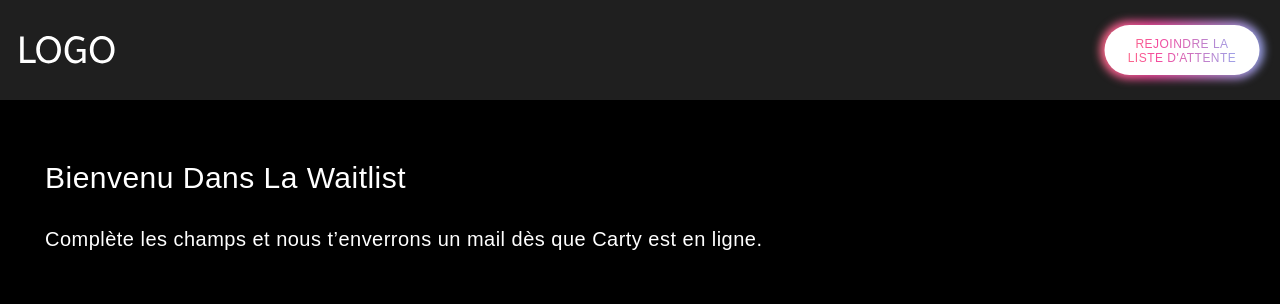
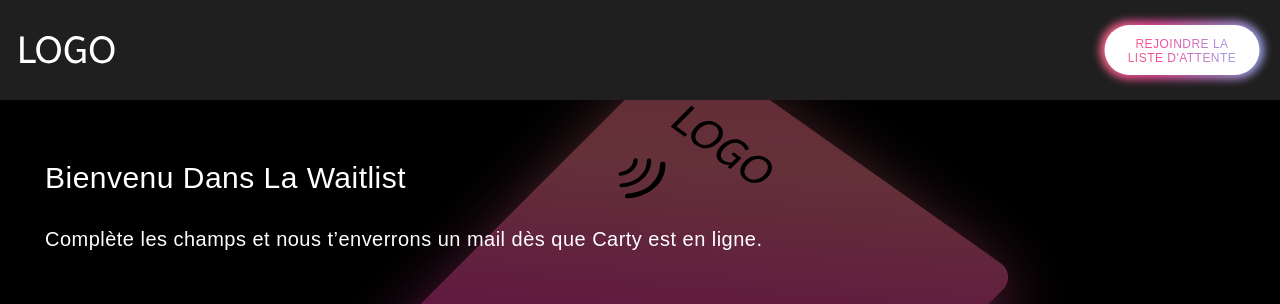
Before and after one commit to feldeh/cardly, a Next.js app: page /waitlist in a window 1280 px wide. Shown: the top 304 px of the page. Built offline with nearby package versions, Linux system fonts and the light colour scheme.

Commit message:
add bg image to Waitlist page

```diff
--- a/src/components/all/Navbar/Footer/Footer.jsx
+++ b/src/components/all/Navbar/Footer/Footer.jsx
@@ -1,4 +1,4 @@
-import GradientLink from '../../../shared/GradientLink/GradientLink';
+import GradientLink from '../../../Shared/GradientLink/GradientLink';
 
 const Footer = () => {
   return (
--- a/src/components/all/Navbar/Header/HeaderLink/HeaderLink.jsx
+++ b/src/components/all/Navbar/Header/HeaderLink/HeaderLink.jsx
@@ -3,7 +3,7 @@ import Link from 'next/link';
 const HeaderLink = () => {
   return (
     <div className="relative">
-      <Link href="/waitlist" className="">
+      <Link href="/waitlist">
         <div className="bg-white absoluteCenter left-[-78px] z-20 rounded-[50px] w-[155px] h-[50px] pt-3 px-5 text-sm font-medium uppercase text-center leading-[14px]">
           <div className="text-transparent bg-clip-text purpleGradient">
             rejoindre la liste d&apos;attente
--- a/src/components/waitlist/WaitlistForm/WaitListInput/WaitListInput.jsx
+++ b/src/components/waitlist/WaitlistForm/WaitListInput/WaitListInput.jsx
@@ -20,7 +20,7 @@ const WaitListInput = ({
   return (
     <>
       <input
-        className="placeholder:text-white placeholder:text-xl font-ABeeZeeItalic bg-black h-[39px] focus:outline-none peer"
+        className="placeholder:text-white placeholder:text-xl font-ABeeZeeItalic bg-transparent h-[39px] focus:outline-none peer"
         type={type}
         placeholder={placeholder}
         value={data}
--- a/src/components/waitlist/WaitlistForm/WaitlistForm.jsx
+++ b/src/components/waitlist/WaitlistForm/WaitlistForm.jsx
@@ -28,7 +28,7 @@ const WaitlistForm = ({ email }) => {
     });
     setTimeout(() => {
       router.push('/envoi');
-    }, 500);
+    }, 400);
   };
 
   useEffect(() => {
@@ -47,7 +47,7 @@ const WaitlistForm = ({ email }) => {
   }, [form.firstName, form.lastName, form.email]);
 
   return (
-    <div className="pt-20 pb-[40px] text-white bg-black px-[45px] overflowHiddenY">
+    <div className="pt-20 pb-[40px] text-white  px-[45px] overflow-y-hidden">
       <form method="post" onSubmit={handleSubmit}>
         <div>
           <div>
--- a/src/components/waitlist/WaitlistHeader/WaitlistHeader.jsx
+++ b/src/components/waitlist/WaitlistHeader/WaitlistHeader.jsx
@@ -1,6 +1,6 @@
 const WaitlistHeader = () => {
   return (
-    <div className="pt-[160px] bg-black text-white px-[45px]">
+    <div className="pt-[160px]  text-white px-[45px]">
       <p className="text-3xl mb-7">Bienvenu Dans La Waitlist</p>
       <p className="text-[20px]">
         Complète les champs et nous t’enverrons un mail dès que Carty est en
--- /dev/null
+++ b/src/components/waitlist/WaitlistLayout/WaitlistLayout.jsx
@@ -0,0 +1,22 @@
+import Image from 'next/image';
+import WaitlistForm from '../WaitlistForm/WaitlistForm';
+import WaitlistHeader from '../WaitlistHeader/WaitlistHeader';
+
+const WaitlistLayout = ({ email }) => {
+  return (
+    <div className="relative w-full overflow-x-hidden">
+      <Image
+        className="absolute z-[-10] bg-black w-full overflow-x-hidden"
+        src="/assets/img/cardWaitlist.svg"
+        fill
+        alt="card"
+      />
+      <div className="bg-black/60 w-full h-full absolute z-[-5]" />
+
+      <WaitlistHeader />
+      <WaitlistForm email={email} />
+    </div>
+  );
+};
+
+export default WaitlistLayout;
--- a/src/pages/waitlist/index.jsx
+++ b/src/pages/waitlist/index.jsx
@@ -1,7 +1,6 @@
 import Head from 'next/head';
-import Navbar from '../../components/all/Navbar/Navbar';
-import WaitlistForm from '../../components/waitlist/WaitlistForm/WaitlistForm';
-import WaitlistHeader from '../../components/waitlist/WaitlistHeader/WaitlistHeader';
+import Navbar from '../../components/All/Navbar/Navbar';
+import WaitlistLayout from '../../components/Waitlist/WaitlistLayout/WaitlistLayout';
 
 export const getServerSideProps = (context) => {
   return {
@@ -17,14 +16,15 @@ const Waitlist = ({ email }) => {
       <Head>
         <title>Waitlist | Cardly</title>
         <meta name="description" content="Generated by create next app" />
-        <meta name="viewport" content="width=device-width, initial-scale=1" />
+        <meta
+          name="viewport"
+          content="width=device-width, initial-scale=1 maximum-scale-1"
+        />
         <link rel="icon" href="/favicon.ico" />
       </Head>
-      <main>
+      <main className="overflow-x-hidden">
         <Navbar current="waitlist">
-          <WaitlistHeader />
-
-          <WaitlistForm email={email} />
+          <WaitlistLayout email={email} />
         </Navbar>
       </main>
     </>
--- a/src/styles/globals.css
+++ b/src/styles/globals.css
@@ -10,6 +10,13 @@
     letter-spacing: 0.03em;
     background-color: #f8f8f7;
     @apply text-lightGrey;
+  }
+
+  html,
+  body {
+    overflow-x: hidden;
+    width: 100%;
+    position: relative;
   }
 
   @font-face {
@@ -34,8 +41,4 @@
     left: 50%;
     transform: translate(-50%, -50%);
   }
-
-  .overflowHiddenY {
-    overflow-y: hidden;
-  }
 }
```
Also changed, not shown: public/assets/img/cardWaitlist.svg (added).
